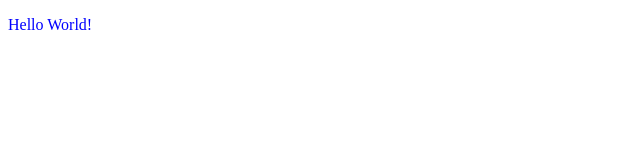
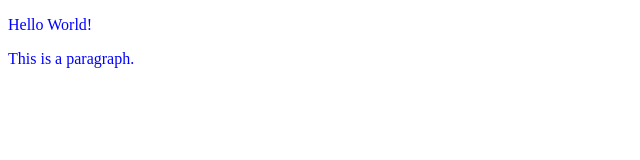
Before and after one commit to marifelangeles/getting_started, a website: page index.html in a window 1280 px wide. Shown: the whole page, without its empty margins (0-640 px from the left). Drawn offline with Linux system fonts and the light colour scheme.

```diff
--- a/index.html
+++ b/index.html
@@ -9,6 +9,7 @@
   </head>
   <body>
     <p>Hello World!</p>
+    <p>This is a paragraph.</p>
 
   </body>
 </html>
```
Also changed, not shown: package.json (added, +24 -0 lines), 1 other file.
